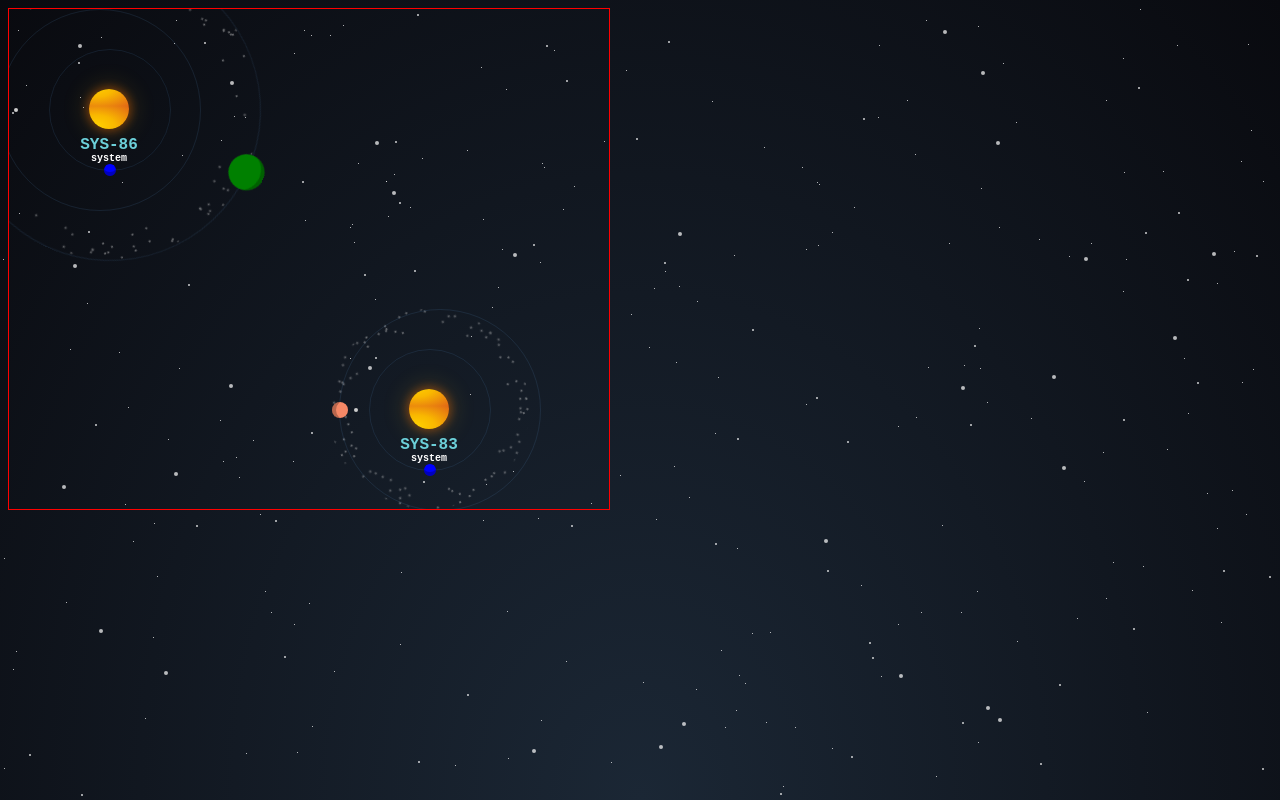
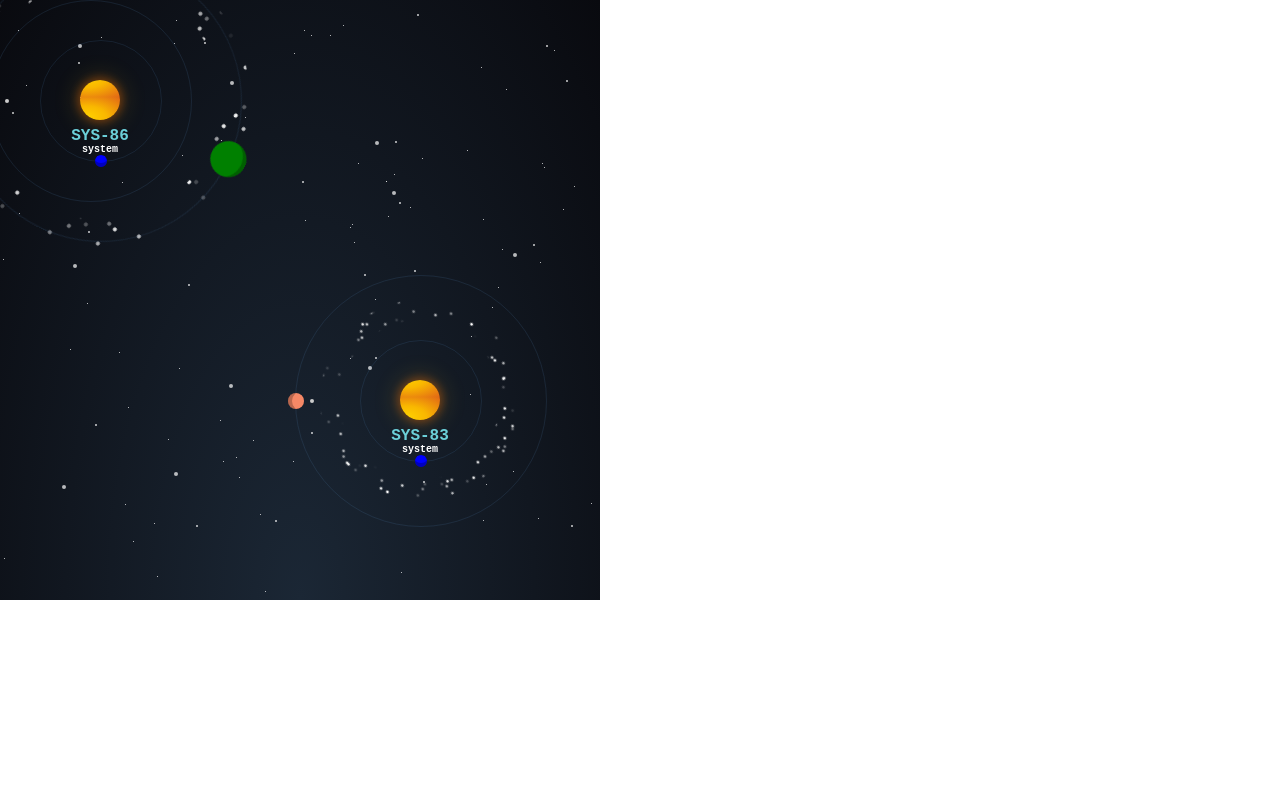
Before and after one commit to ghalex/space-odyssey, a Vue app: page / in a window 1280 px wide. Built offline with nearby package versions, Linux system fonts and the light colour scheme; a web font is replaced by a local one.

Commit message:
Update map

```diff
--- a/src/App.vue
+++ b/src/App.vue
@@ -1,37 +1,38 @@
 <template>
   <div>
-    <BgStars />
-    <Map width="600px">
-      <System
-        :position="{ x: 100, y: 100 }"
-        :planets="[
-          { orbit: 120, hasSattelite: false, radius: 6, speed: 3 },
-          { orbit: 200, hasSattelite: true, color: 'red', offset: { x: -10 } },
-          { orbit: 300, radius: 18, color: 'green', offset: { x: 0 }, speed: 11 }
-        ]"
-        :asteroids="{ radius: 150 }"
-      />
-      <System
-        :position="{ x: 420, y: 400 }"
-        :planets="[
-          { orbit: 120, hasSattelite: false, radius: 6, speed: 3 },
-          { orbit: 200, hasSattelite: true, color: '#F58866', offset: { x: 10 } }
-        ]"
-        :asteroids="{ radius: 100 }"
-      />
-    </Map>
+    <Map
+      :width="600"
+      :height="600"
+      :systems="[
+        {
+          position: { x: 100, y: 100 },
+          planets: [
+            { orbit: 120, hasSattelite: false, radius: 6, speed: 3 },
+            { orbit: 200, hasSattelite: true, color: 'red', offset: { x: -10 } },
+            { orbit: 280, radius: 18, color: 'green', offset: { x: 0 }, speed: 11 }
+          ],
+          asteroids: { radius: 150 }
+        },
+        {
+          position: { x: 420, y: 400 },
+          planets: [
+            { orbit: 120, hasSattelite: false, radius: 6, speed: 3 },
+            { orbit: 250, hasSattelite: true, color: '#F58866', offset: { x: 0 } }
+          ],
+          asteroids: { radius: 100 }
+        }
+      ]"
+    />
   </div>
 </template>
 
 <script lang="ts">
 import { defineComponent } from 'vue'
-import { BgStars, System, Map } from '@/components'
+import { Map } from '@/components'
 
 export default defineComponent({
   name: 'App',
   components: {
-    BgStars,
-    System,
     Map
   }
 })
--- a/src/assets/scss/main.scss
+++ b/src/assets/scss/main.scss
@@ -1,7 +1,10 @@
 @use './vars' as vars;
+@use './mixins' as m;
 
 body {
   font-family: vars.$font-sans;
+  margin: 0;
+  padding: 0;
 }
 
 .flex {
@@ -15,3 +18,7 @@ body {
 .flex-row {
   flex-direction: row;
 }
+
+.full {
+  @include m.full;
+}
--- a/src/components/Asteroids/index.vue
+++ b/src/components/Asteroids/index.vue
@@ -4,23 +4,25 @@
     :style="{
       top: offset.y + 'px',
       left: offset.x + 'px',
-      width: radius * 2 + 'px',
-      height: radius * 2 + 'px'
+      width: size + 'px',
+      height: size + 'px'
     }"
   >
     <div
       class="asteroids-belt"
-      :class="`radius-${radius}`"
       :style="{
-        width: radius * 2 + 'px',
-        height: radius * 2 + 'px'
+        width: size + 'px',
+        height: size + 'px'
       }"
-    />
+    >
+      <div :style="{ width: size * 0.8 + 'px', height: size * 0.8 + 'px', ...asteroids }" />
+    </div>
   </div>
 </template>
 
 <script lang="ts">
-import { defineComponent } from 'vue'
+import { useStars } from '@/hooks'
+import { computed, defineComponent } from 'vue'
 
 export default defineComponent({
   name: 'Asteroids',
@@ -37,8 +39,14 @@ export default defineComponent({
     },
     stars: {
       type: Number,
-      default: 100
+      default: 200
     }
+  },
+  setup(p) {
+    const size = computed(() => p.radius * 2)
+    const asteroids = useStars(p.stars, size.value, -size.value / 2, -size.value * 0.393)
+
+    return { asteroids, size }
   }
 })
 </script>
@@ -51,54 +59,23 @@ export default defineComponent({
   position: absolute;
   transform: translate(-50%, -50%);
 }
+
 .asteroids-belt {
   position: absolute;
   overflow: hidden;
-  opacity: 0.5;
-
-  &::after,
-  &::before {
-    background: currentColor;
-    border-radius: 50%;
-    color: #ccc;
-    content: '';
-    display: block;
-    left: 50%;
-    height: 0.1rem;
-    position: absolute;
-    top: 50%;
-    transform: translate3d(-50%, -50%, 0);
-    width: 0.1rem;
-  }
-
-  &::after {
-    transform: translate3d(-50%, -50%, 0) rotate(-45deg);
-  }
 
   @include m.round;
   @include m.orbit {
-    animation-duration: 120s;
+    animation-duration: 60s;
   }
 
-  &.radius-50 {
-    &::after,
-    &::before {
-      box-shadow: f.asteroids(15, 100px, 8px);
-    }
-  }
-
-  &.radius-100 {
-    &::after,
-    &::before {
-      box-shadow: f.asteroids(15, 200px, 20px);
-    }
-  }
-
-  &.radius-150 {
-    &::after,
-    &::before {
-      box-shadow: f.asteroids(15, 300px, 30px);
-    }
+  & > div {
+    position: absolute;
+    background: transparent;
+    top: 50%;
+    left: 50%;
+    transform: translate(-50%, -50%);
+    border-radius: 999px;
   }
 }
 </style>
--- a/src/components/Map/index.vue
+++ b/src/components/Map/index.vue
@@ -1,7 +1,10 @@
 <template>
-  <div class="map" :style="{ width, height }" ref="el">
-    <div class="map-container" :style="{ transform }">
-      <slot />
+  <div class="map" :style="{ width: width + 'px', height: height + 'px' }" ref="el">
+    <Background class="full" />
+    <div class="map-area" :style="{ transform }">
+      <div class="systems">
+        <System v-for="(s, i) in systems" :key="i" v-bind="s" />
+      </div>
     </div>
   </div>
 </template>
@@ -10,6 +13,9 @@
 import { ref, onMounted } from 'vue'
 import { zoom } from 'd3-zoom'
 import { select } from 'd3-selection'
+
+import System from '../System/index.vue'
+import Background from '../BgStars/index.vue'
 
 export default {
   name: 'Map',
@@ -21,8 +27,13 @@ export default {
     height: {
       type: String,
       default: '500px'
+    },
+    systems: {
+      type: Array,
+      default: () => []
     }
   },
+  components: { System, Background },
   setup() {
     const el = ref(null)
     const transform = ref('')
@@ -34,7 +45,6 @@ export default {
           .on('zoom', (e) => {
             const { x, y, k } = e.transform
             transform.value = `translate(${x}px, ${y}px) scale(${k})`
-            console.log(transform.value)
           }) as any
       )
     })
@@ -45,13 +55,14 @@ export default {
 </script>
 
 <style lang="scss" scoped>
+@use '@/assets/scss/_mixins' as m;
+
 .map {
-  border: 1px solid red;
   position: relative;
   overflow: hidden;
 }
 
-.map-container {
+.map-area {
   position: absolute;
   left: 0;
   top: 0;
```
